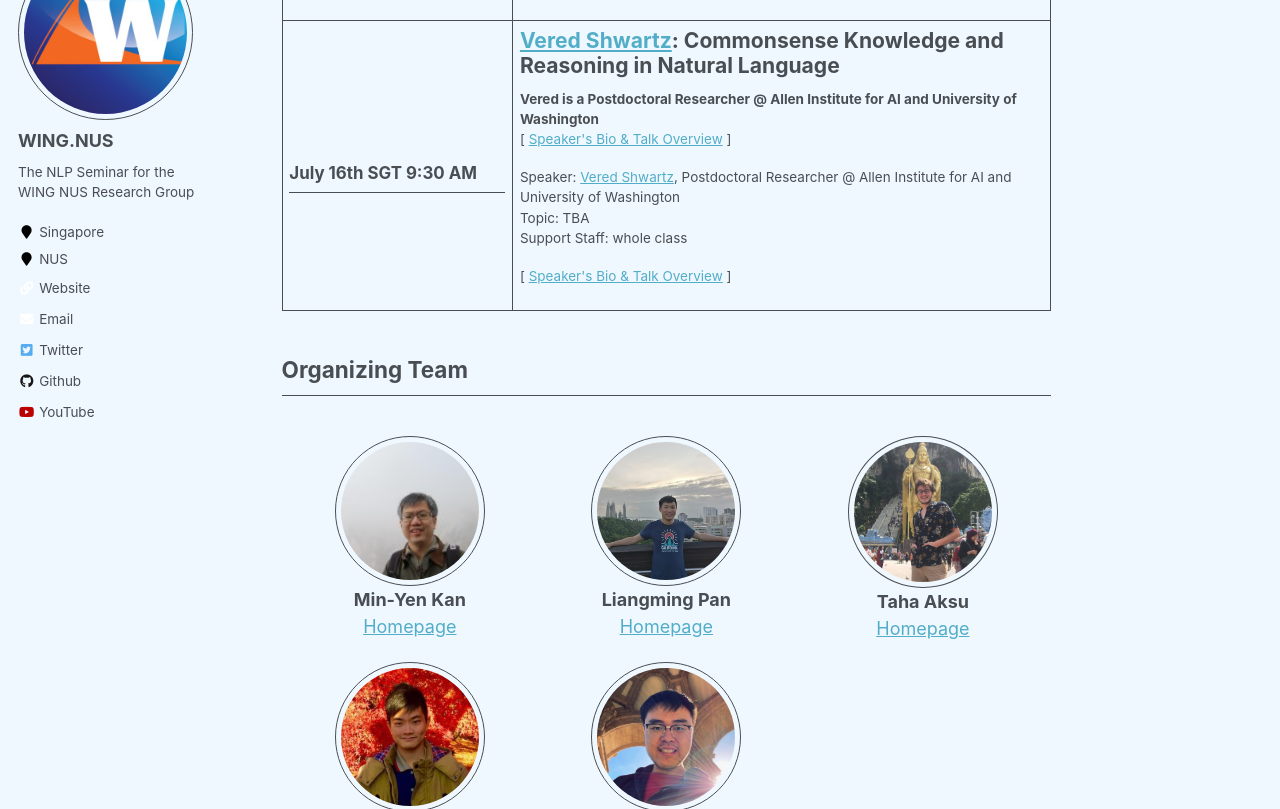
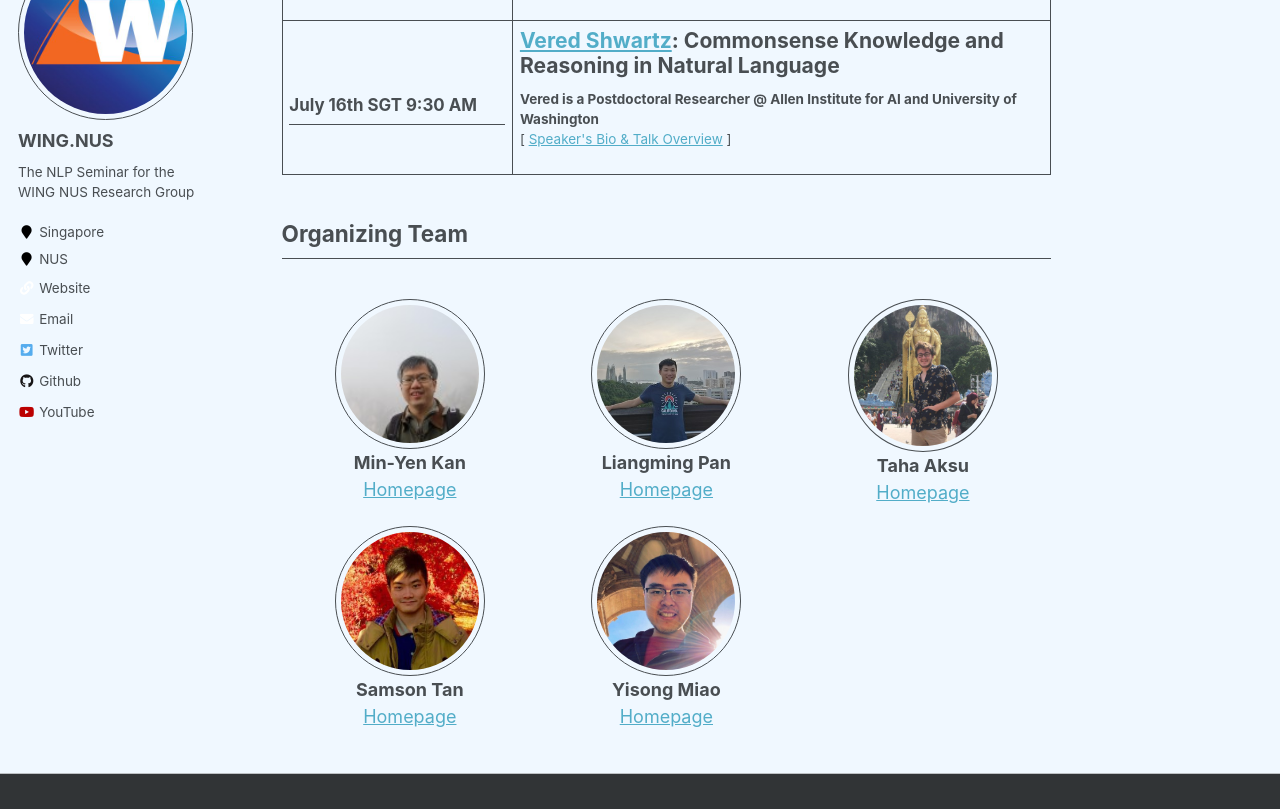
Before and after one commit to WING-NUS/nlp-seminar, a Jekyll site: the page built from _pages/about.md, in a window 1280 px wide and 900 px high, scrolled down 4505 px, cut to the strip 91-900 px from the top of the window. Built offline with Jekyll 4.4.1, drawn with Linux system fonts in a browser that asks for light colours.

Commit message:
update vered

```diff
--- a/_pages/about.md
+++ b/_pages/about.md
@@ -190,14 +190,6 @@ Our group will be running our first NLP seminar in 2021 summer, tentatively from
     [&nbsp;<a href="https://wing-nus.github.io/nlp-seminar/speaker-vered">Speaker's Bio & Talk Overview</a>&nbsp;]
     <br/></p>
 
-  <p>
-    Speaker: <a href="https://vered1986.github.io/">Vered Shwartz</a>, Postdoctoral Researcher @ Allen Institute for AI and University of Washington<br/>
-    Topic: TBA<br/>
-    Support Staff: whole class
-</p>
-  <p>
-    [&nbsp;<a href="https://wing-nus.github.io/nlp-seminar/speaker-vered">Speaker's Bio & Talk Overview</a>&nbsp;]
-    <br/></p>
   </td>
   </tr>
 
```
